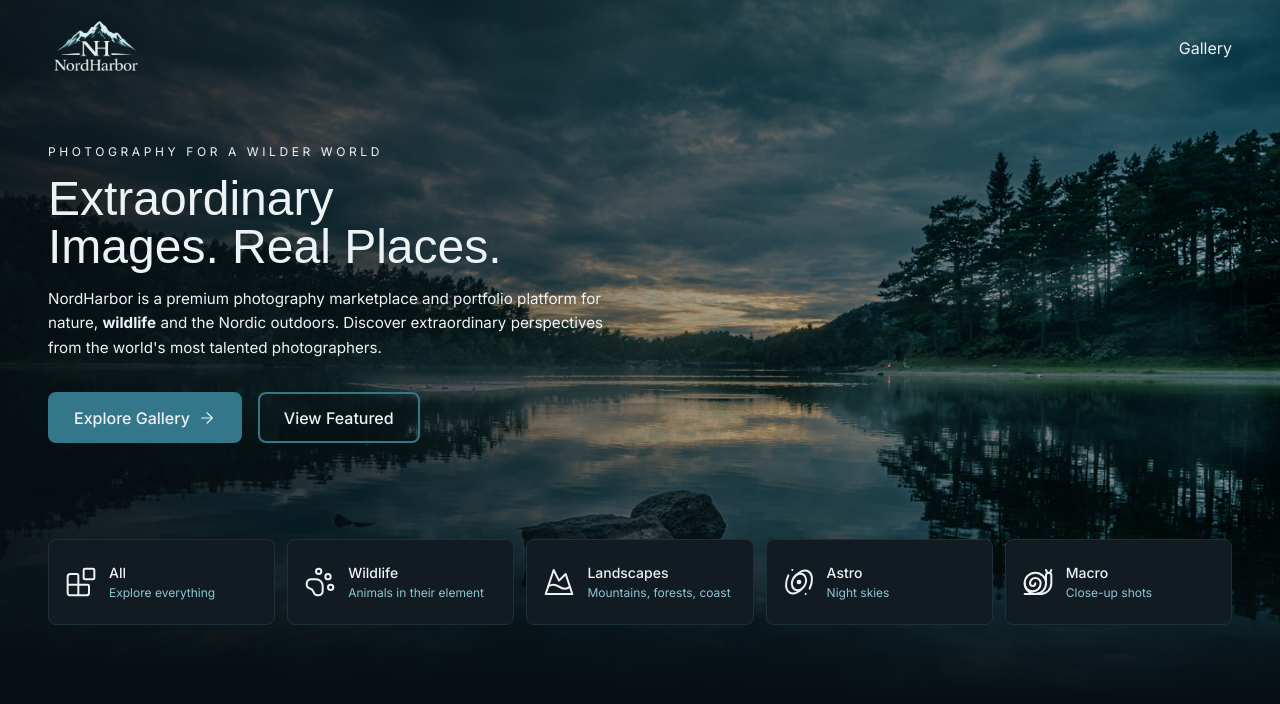
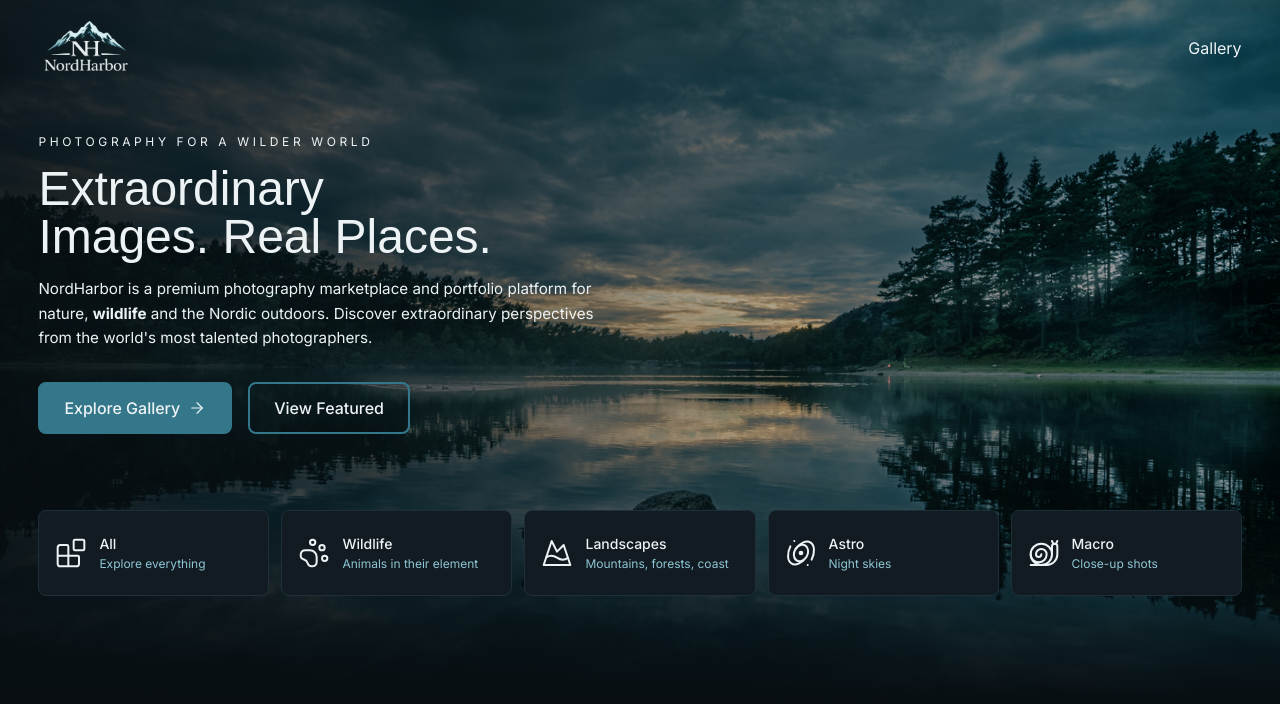
Before and after one commit to Mohammed-S-Elmongy/nordharbor, a Next.js app in the folder apps/web/: page / in a window 1280 px wide. Shown: the top 704 px of the page. Built offline with nearby package versions, Linux system fonts and the light colour scheme; a web font is replaced by a local one.

Commit message:
feat: update CSS variables for consistent padding and focus styles across components

```diff
--- a/apps/web/src/app/(home)/_components/CategoryNavigation.module.css
+++ b/apps/web/src/app/(home)/_components/CategoryNavigation.module.css
@@ -4,7 +4,7 @@
   gap: 0.75rem;
 
   list-style: none;
-  padding: var(--padding-container);
+  padding: var(--page-gutter);
 }
 .categoryItem {
   min-width: 0;
@@ -18,6 +18,11 @@
 .categoryItem:hover,
 .categoryItem:focus-within {
   border-color: var(--color-accent);
+}
+.categoryItem:focus-visible{
+  outline: var(--focus-outline);
+  outline-offset: var(--focus-offset);
+  border-radius: inherit;
 }
 .categoryLink {
   display: flex;
--- a/apps/web/src/app/(home)/_components/Hero.module.css
+++ b/apps/web/src/app/(home)/_components/Hero.module.css
@@ -1,7 +1,7 @@
 .hero {
   display: flex;
   align-items: center;
-  padding: var(--padding-container);
+  padding: var(--page-gutter);
   width: 100%;
   min-height: 22rem;
 }
@@ -58,8 +58,8 @@
 }
 
 .heroButton:focus-visible {
-  outline: 2px solid var(--color-accent-light);
-  outline-offset: 4px;
+  outline: var(--focus-outline);
+  outline-offset: var(--focus-offset);
 }
 
 .primaryButton {
--- a/apps/web/src/app/_components/layout/Header.module.css
+++ b/apps/web/src/app/_components/layout/Header.module.css
@@ -3,7 +3,7 @@
   display: flex;
   align-items: center;
   justify-content: space-between;
-  padding-inline: 3rem;
+  padding-inline: var(--page-gutter);
   position: relative;
   z-index: 2;
   background: transparent;
--- a/apps/web/src/app/_components/layout/Header.tsx
+++ b/apps/web/src/app/_components/layout/Header.tsx
@@ -1,7 +1,7 @@
 import Link from "next/link";
 import styles from "./Header.module.css";
 import Image from "next/image";
-import { ChevronDown } from "lucide-react";
+// import { ChevronDown } from "lucide-react";
 
 export default function Header() {
   return (
--- a/apps/web/src/app/globals.css
+++ b/apps/web/src/app/globals.css
@@ -14,7 +14,8 @@
   --focus-offset: 4px;
 
   /* Layout */
-  --padding-container: 3rem;
+   --page-gutter: clamp(1rem, 3vw, 3rem);
+  --content-max-width: 1400px
 
   /* Transitions */
   --transition-fast: 250ms ease-in-out;
@@ -54,8 +55,12 @@ h6 {
   font-family: var(--font-heading), Georgia, serif;
 }
 
+
 .container {
-  width: min(100% - var(--padding-container), 1400px);
+  width: min(
+    calc(100% - 2 * var(--page-gutter)),
+    var(--content-max-width)
+  );
   margin-inline: auto;
 }
 
```
